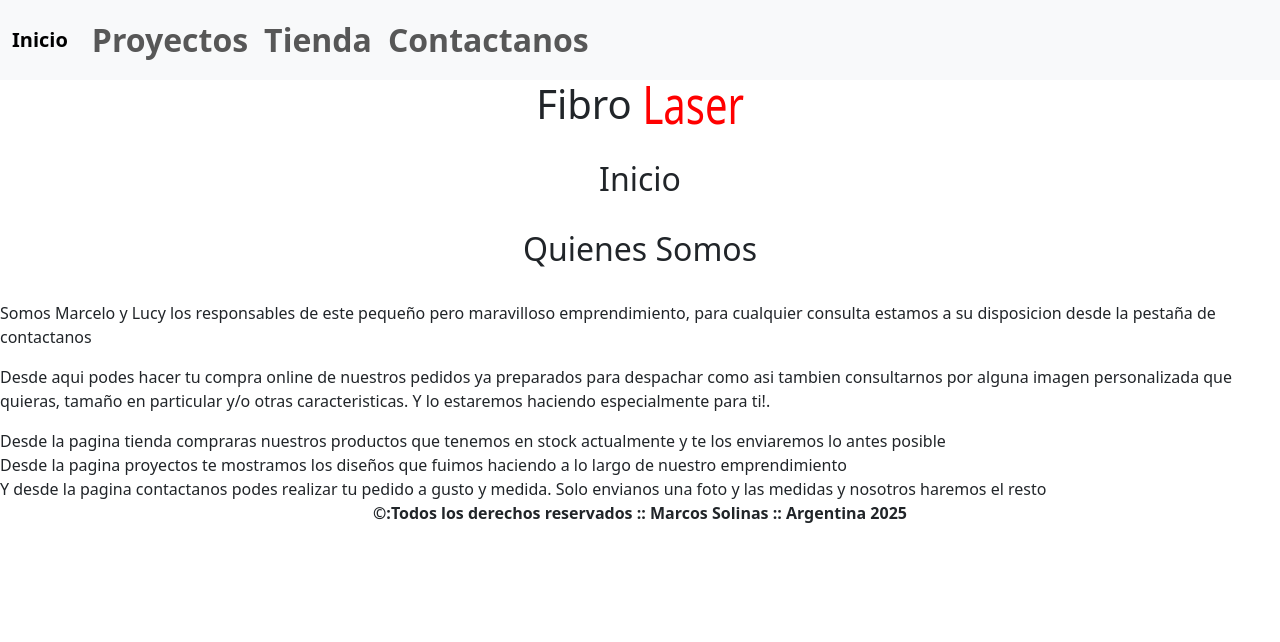
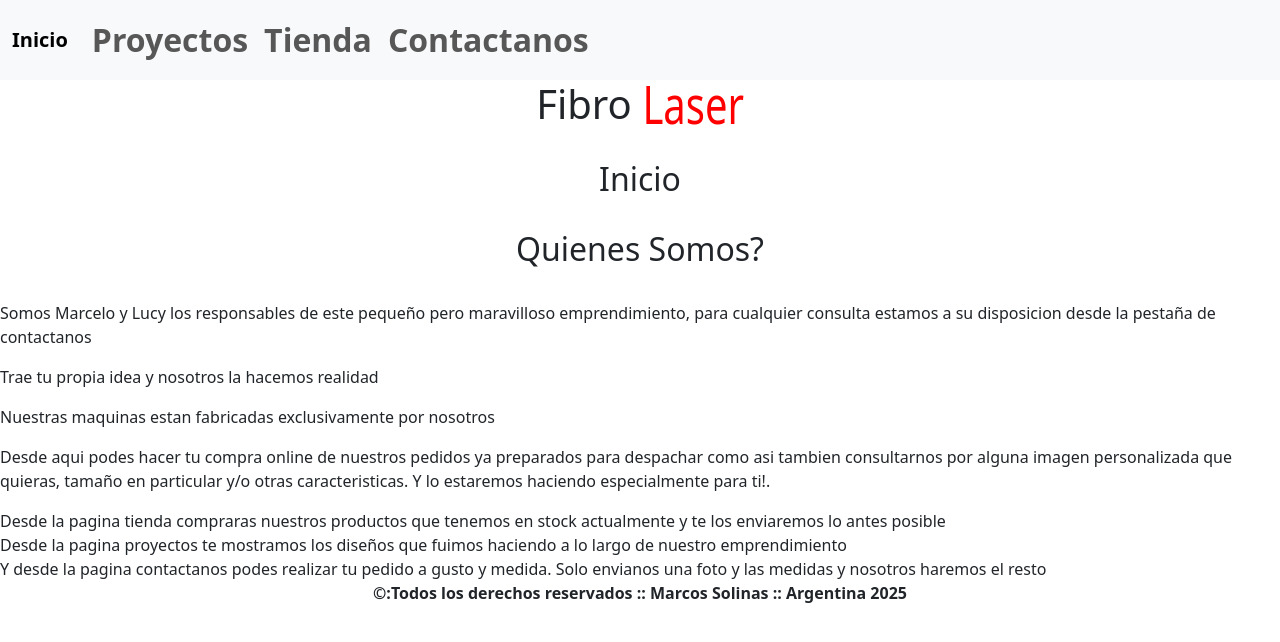
Before and after one commit to SuperMarcOne/laser, a plain HTML site: page index.html in a window 1280 px wide. Drawn offline with nearby package versions, Linux system fonts and the light colour scheme.

Commit message:
se agrega contenido a la presentacion

```diff
--- a/index.html
+++ b/index.html
@@ -56,10 +56,18 @@
 
         <h2>Inicio</h2>
 
-        <h2>Quienes Somos</h2>
+        <h2>Quienes Somos?</h2>
 
         <div>
             <p>Somos Marcelo y Lucy los responsables de este pequeño pero maravilloso emprendimiento, para cualquier consulta estamos a su disposicion desde la pestaña de contactanos</p>
+        </div>
+
+        <div>
+            <p>Trae tu propia idea y nosotros la hacemos realidad</p>
+        </div>
+
+        <div>
+            <p>Nuestras maquinas estan fabricadas exclusivamente por nosotros</p>
         </div>
 
         <div>
```
